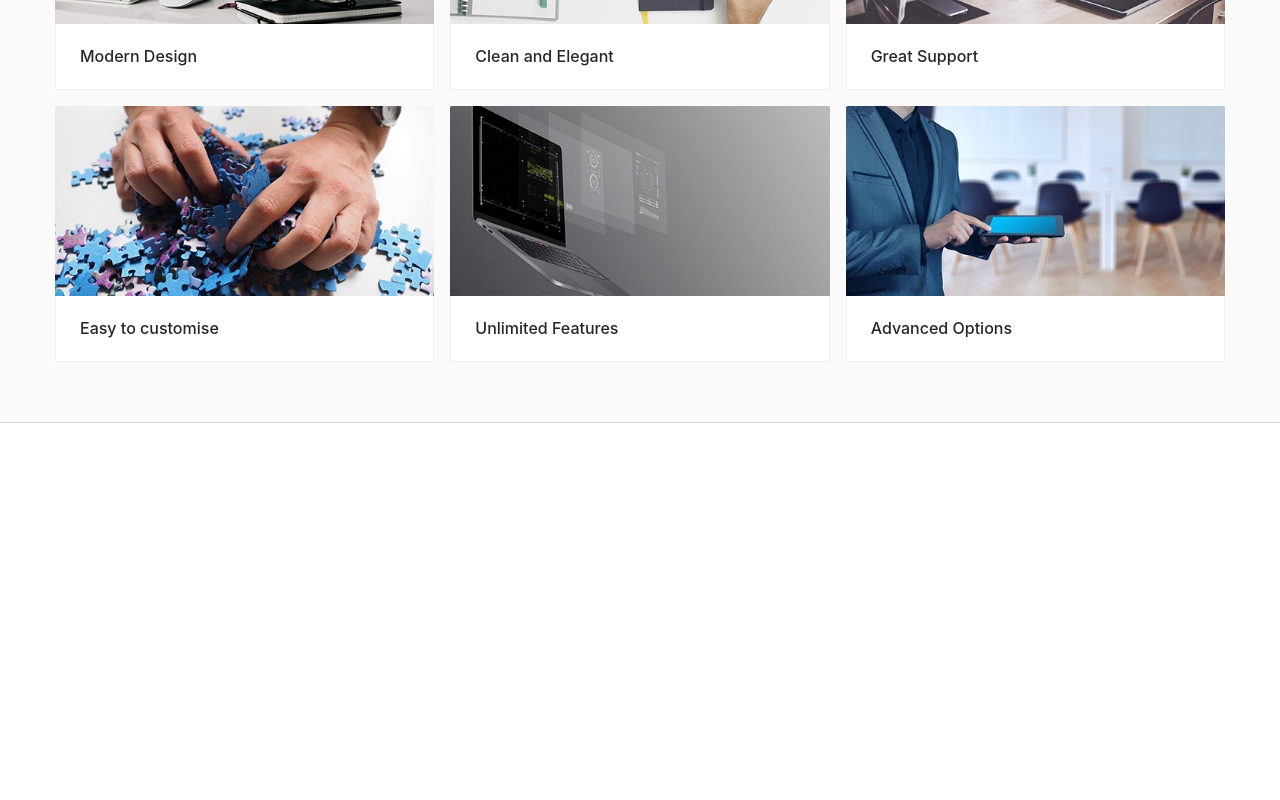
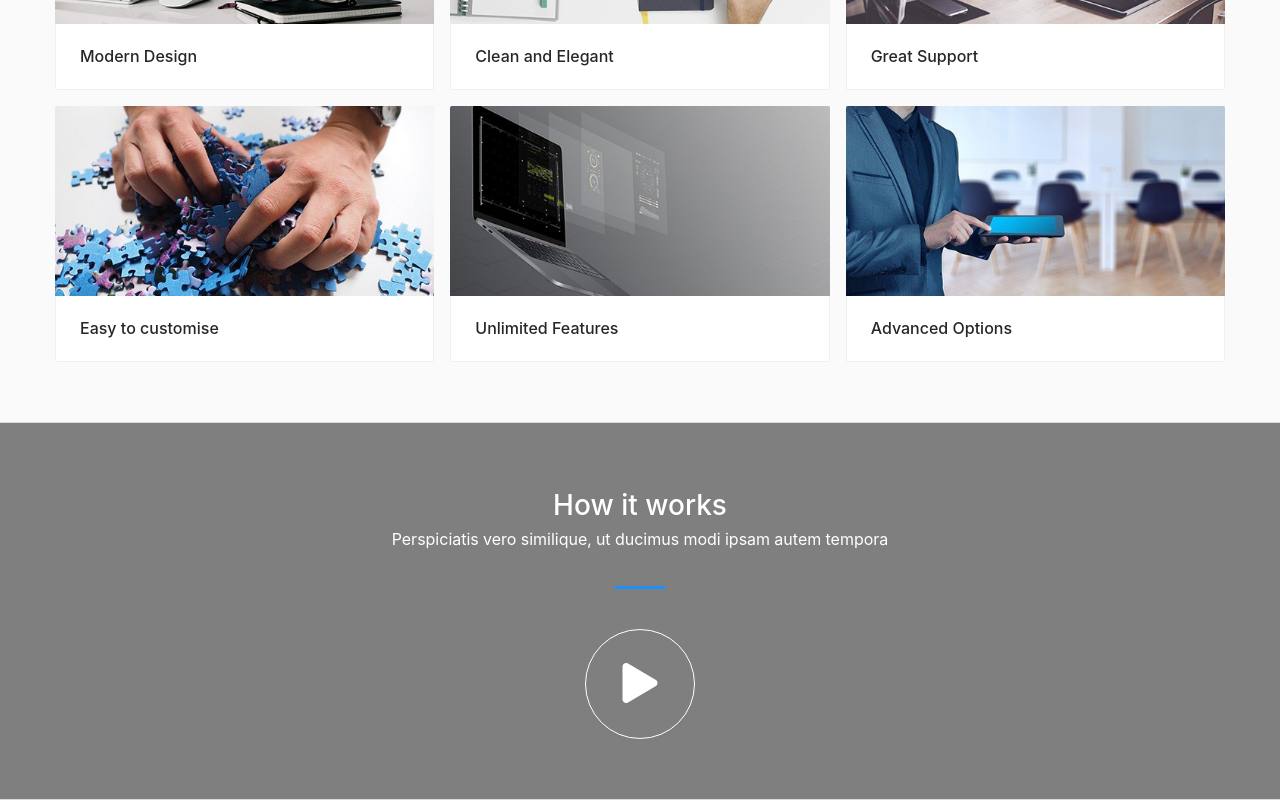
Before and after one commit to Rxavio/web-ant-design-react, a React (Create React App) app in the folder web-antd-react/: page / in a window 1280 px wide. Shown: the part 1764-2564 px from the top of the page. Before the commit the page ends 2187 px from the top, so only its background shows below. Built offline with nearby package versions, Linux system fonts and the light colour scheme.

Commit message:
add how it works component

```diff
--- /dev/null
+++ b/web-antd-react/src/components/home/works.js
@@ -0,0 +1,45 @@
+import React from 'react';
+import { Button, Modal } from 'antd';
+
+class AppWorks extends React.Component {
+    state = { visible: false };
+
+    showModal = () => {
+      this.setState({
+        visible: true,
+      });
+    };
+
+    handleCancel = e => {
+      console.log(e);
+      this.setState({
+        visible: false,
+      });
+    };
+  render() {
+    return (
+      <div id="works" className="block worksBlock">
+        <div className="container-fluid">
+          <div className="titleHolder">
+            <h2>How it works</h2>
+            <p>Perspiciatis vero similique, ut ducimus modi ipsam autem tempora</p>
+          </div>
+          <div className="contentHolder">
+            <Button size="large" onClick={this.showModal}><i className="fas fa-play"></i></Button>
+          </div>
+          <Modal
+            title="React Website Design"
+            visible={this.state.visible}
+            onCancel={this.handleCancel}
+            footer={null}
+            destroyOnClose = {true}
+          >
+            <iframe title="Woocommerce Tutorial" width="100%" height="350" src="https://www.youtube.com/embed/8f8_JYIzOno?list=PLiUrl-SQRR7LQINGQGE99pXWDuKq4SxfU"></iframe>
+          </Modal>
+        </div>
+      </div>
+    );
+  }
+}
+
+export default AppWorks;
--- a/web-antd-react/src/views/home.js
+++ b/web-antd-react/src/views/home.js
@@ -2,9 +2,7 @@
 import AppHero from '../components/home/hero';
 import AppAbout from '../components/home/about';
 import AppFeature from '../components/home/feature';
-
-
-
+import AppWorks from '../components/home/works';
 
 function AppHome() {
   return (
@@ -12,6 +10,7 @@
       <AppHero/>
       <AppAbout/>
       <AppFeature/>
+      <AppWorks/>
     </div>
   );
 }
```
